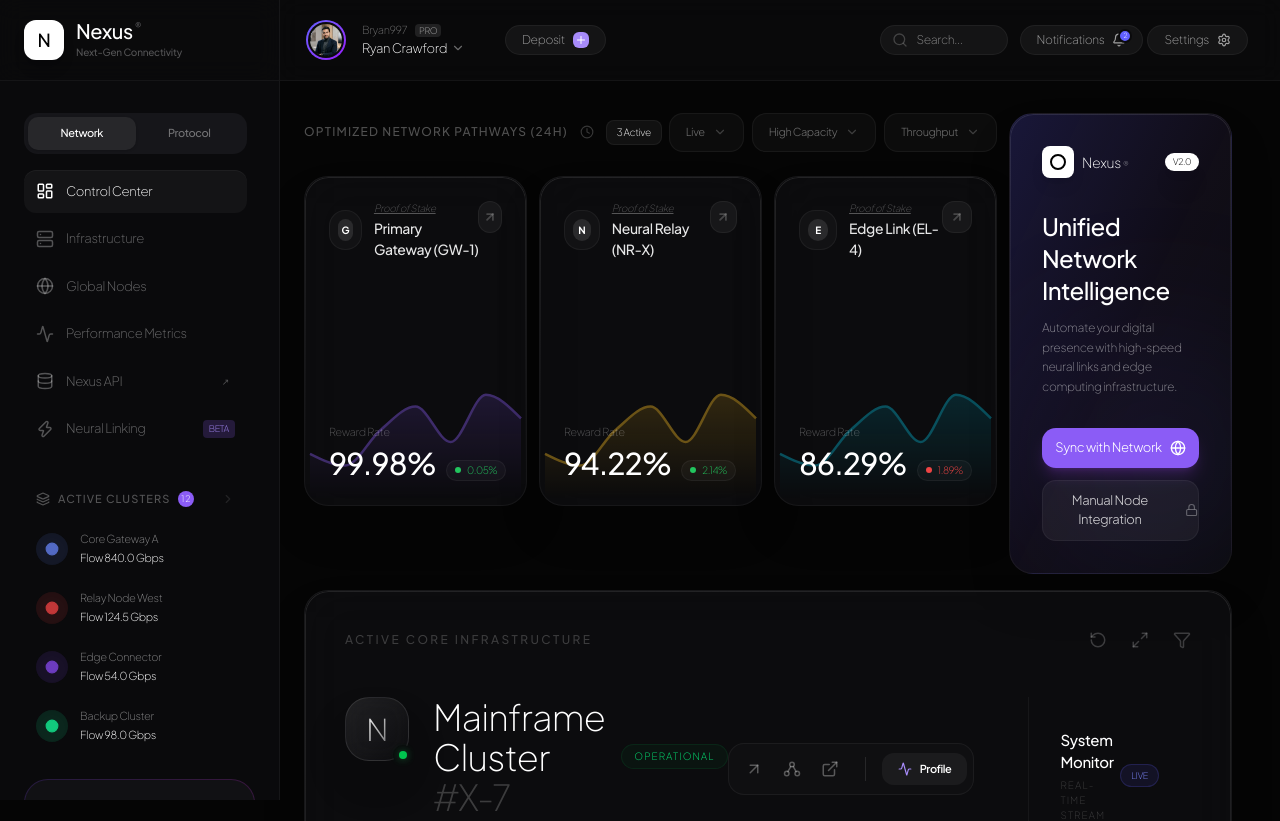
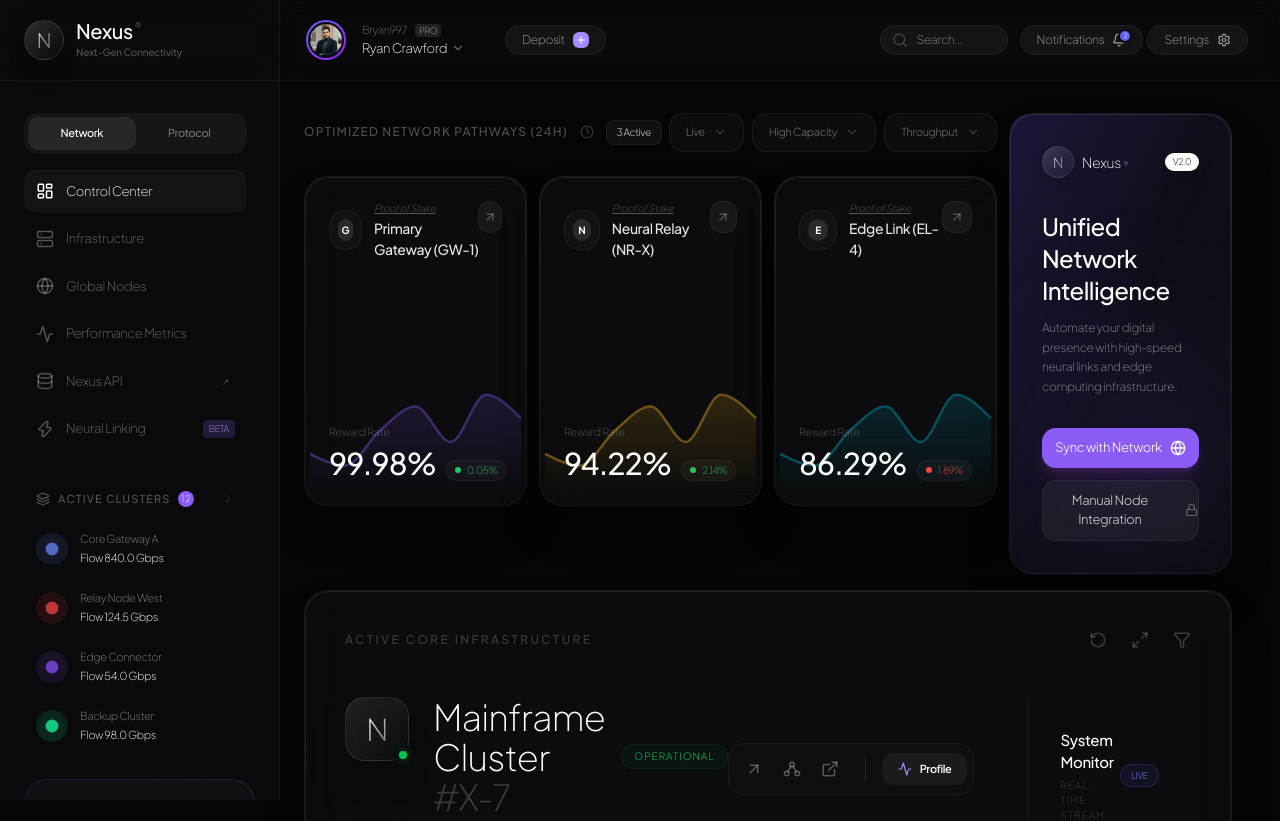
Before and after one commit to sebastianvasquezechavarria1234/nexus, a Next.js app: page / in a window 1280 px wide. Shown: the top 821 px of the page. Built offline with nearby package versions, Linux system fonts and the light colour scheme.

Commit message:
style: refine logo design and UI layout consistency

```diff
--- a/src/app/page.tsx
+++ b/src/app/page.tsx
@@ -64,8 +64,8 @@ export default function Dashboard() {
           <div className="glass p-8 bg-gradient-to-br from-[#4f46e5]/20 via-[#7c3aed]/5 to-transparent relative overflow-hidden flex flex-col justify-between group">
              <div className="flex justify-between items-center z-10">
                <div className="flex items-center gap-2">
-                 <div className="w-8 h-8 rounded-lg bg-white flex items-center justify-center shadow-lg">
-                   <div className="w-4 h-4 rounded-full border-2 border-black"></div>
+                 <div className="w-8 h-8 rounded-[20px] bg-gradient-to-br from-white/[0.15] to-transparent border border-white/10 flex items-center justify-center backdrop-blur-md shadow-lg">
+                   <span className="text-sm font-bold bg-clip-text text-transparent bg-gradient-to-br from-white to-white/40">N</span>
                  </div>
                  <span className="text-[14px] font-medium tracking-tight">Nexus<span className="text-[9px] text-white/40 ml-0.5">®</span></span>
                </div>
@@ -112,7 +112,7 @@ export default function Dashboard() {
               <div className="flex items-center justify-between">
                 <div className="flex items-start gap-6">
                   <div className="relative">
-                    <div className="w-16 h-16 rounded-[24px] bg-gradient-to-br from-white/[0.08] to-transparent border border-white/10 flex items-center justify-center backdrop-blur-md shadow-2xl">
+                    <div className="w-16 h-16 rounded-[20px] bg-gradient-to-br from-white/[0.08] to-transparent border border-white/10 flex items-center justify-center backdrop-blur-md shadow-2xl">
                       <span className="text-3xl font-bold bg-clip-text text-transparent bg-gradient-to-br from-white to-white/40">N</span>
                     </div>
                     <div className="absolute -bottom-1 -right-1 w-5 h-5 rounded-full bg-[#0a0a0c] border-[3px] border-[#0a0a0c] flex items-center justify-center">
--- a/src/components/layout/Sidebar.tsx
+++ b/src/components/layout/Sidebar.tsx
@@ -36,7 +36,9 @@ export default function Sidebar() {
       {/* Logo Section - Full Width Border */}
       <div className="pl-6 pr-8 py-5 border-b border-white/5 sticky top-0 bg-[#0a0a0c]/90 backdrop-blur-md z-20">
         <div className="flex items-center gap-3">
-          <div className="w-10 h-10 rounded-xl bg-white flex items-center justify-center text-black font-medium text-lg shadow-lg">N</div>
+          <div className="w-10 h-10 rounded-[20px] bg-gradient-to-br from-white/[0.15] to-transparent border border-white/10 flex items-center justify-center backdrop-blur-md shadow-xl">
+            <span className="text-xl font-bold bg-clip-text text-transparent bg-gradient-to-br from-white to-white/40">N</span>
+          </div>
           <div>
             <div className="text-xl font-medium leading-none">Nexus<span className="text-[10px] align-top text-white/40 ml-0.5">®</span></div>
             <div className="text-[10px] text-white/30 font-medium tracking-tight mt-1">Next-Gen Connectivity</div>
```
